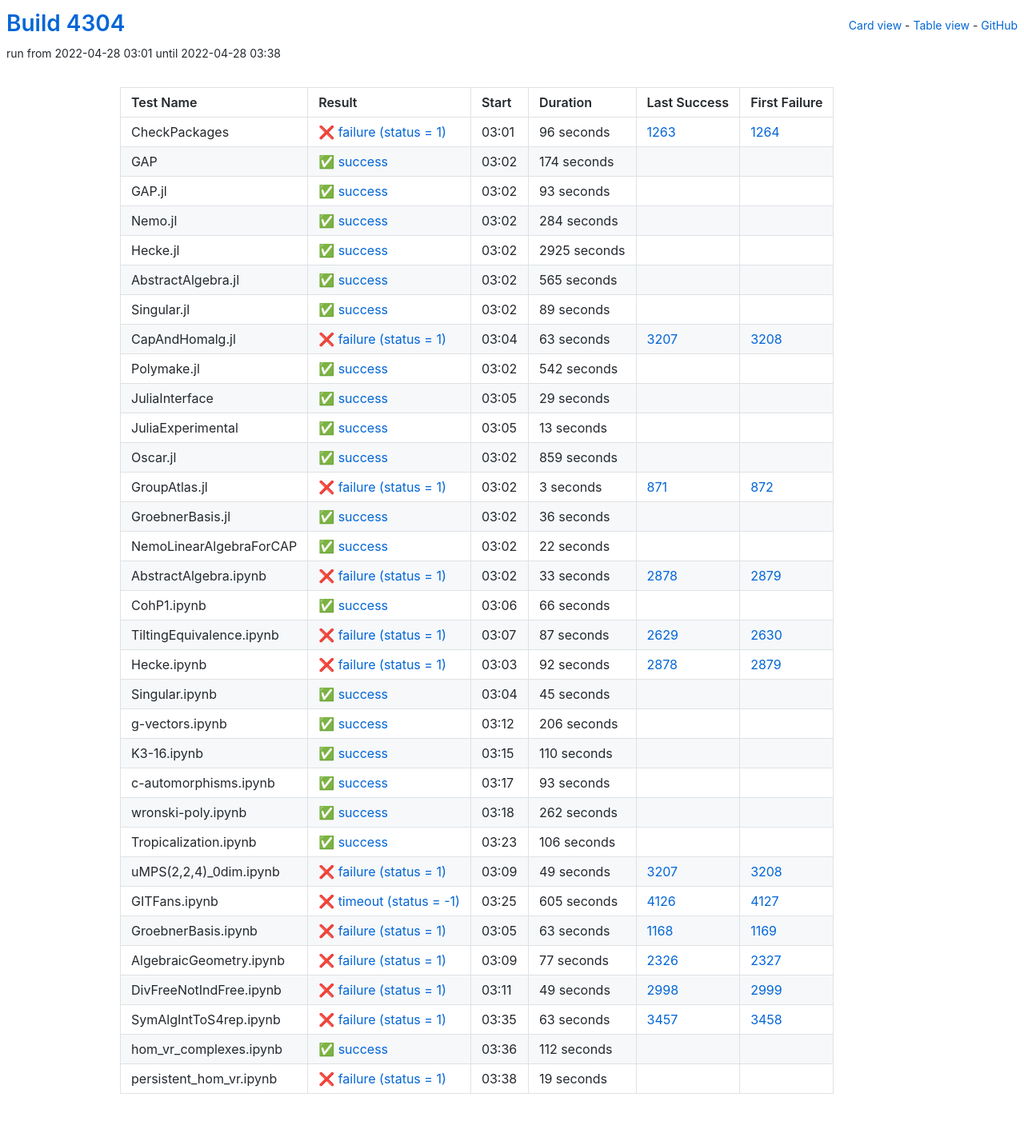
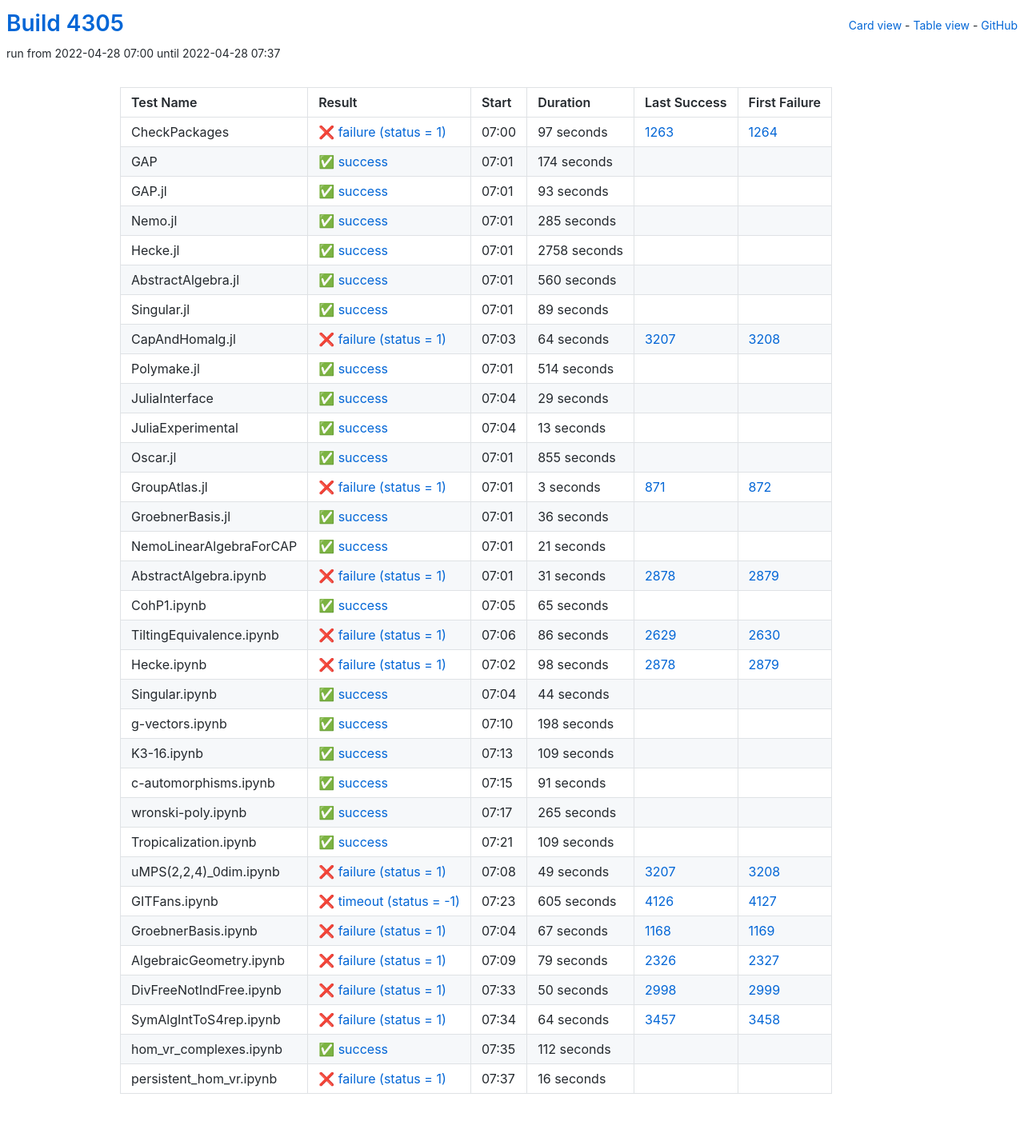
Before and after one commit to oscar-system/oscar-ci-status-stable, a Jekyll site: the page built from table.html, in a window 1280 px wide. Shown: the whole page at 80% size. Built offline with Jekyll 4.4.1, drawn with Linux system fonts in a browser that asks for light colours.

Commit message:
Build #4305

```diff
--- a/_data/ci.yml
+++ b/_data/ci.yml
@@ -1,6 +1,6 @@
 ---
-build: 4304
-build_url: https://oscarci.mathematik.uni-kl.de/job/oscar-stable/4304/
+build: 4305
+build_url: https://oscarci.mathematik.uni-kl.de/job/oscar-stable/4305/
 job: oscar-stable
 organization: oscar-system
 repo: oscar-ci-status-stable
@@ -8,20 +8,20 @@ repourl: https://github.com/oscar-system/oscar-ci-status-stable
 tests:
 - name: CheckPackages
   id: checkpackages
-  log: https://oscarci.mathematik.uni-kl.de/job/oscar-stable/4304/artifact/logs/build-4304/CheckPackages.log
-  start: 2022-04-28 03:01
+  log: https://oscarci.mathematik.uni-kl.de/job/oscar-stable/4305/artifact/logs/build-4305/CheckPackages.log
+  start: 2022-04-28 07:00
   success: false
   exitcode: 1
   status: failure
-  duration: 96
+  duration: 97
   last_success: 1263
   last_success_url: https://oscarci.mathematik.uni-kl.de/job/oscar-stable/1263/
   first_failure: 1264
   first_failure_url: https://oscarci.mathematik.uni-kl.de/job/oscar-stable/1264/
 - name: GAP
   id: gap
-  log: https://oscarci.mathematik.uni-kl.de/job/oscar-stable/4304/artifact/logs/build-4304/GAP.log
-  start: 2022-04-28 03:02
+  log: https://oscarci.mathematik.uni-kl.de/job/oscar-stable/4305/artifact/logs/build-4305/GAP.log
+  start: 2022-04-28 07:01
   success: true
   exitcode: 0
   status: success
@@ -32,8 +32,8 @@ tests:
   first_failure_url:
 - name: GAP.jl
   id: gap-jl
-  log: https://oscarci.mathematik.uni-kl.de/job/oscar-stable/4304/artifact/logs/build-4304/GAP.jl.log
-  start: 2022-04-28 03:02
+  log: https://oscarci.mathematik.uni-kl.de/job/oscar-stable/4305/artifact/logs/build-4305/GAP.jl.log
+  start: 2022-04-28 07:01
   success: true
   exitcode: 0
   status: success
@@ -44,44 +44,44 @@ tests:
   first_failure_url:
 - name: Nemo.jl
   id: nemo-jl
-  log: https://oscarci.mathematik.uni-kl.de/job/oscar-stable/4304/artifact/logs/build-4304/Nemo.jl.log
-  start: 2022-04-28 03:02
+  log: https://oscarci.mathematik.uni-kl.de/job/oscar-stable/4305/artifact/logs/build-4305/Nemo.jl.log
+  start: 2022-04-28 07:01
   success: true
   exitcode: 0
   status: success
-  duration: 284
+  duration: 285
   last_success: false
   last_success_url:
   first_failure: false
   first_failure_url:
 - name: Hecke.jl
   id: hecke-jl
-  log: https://oscarci.mathematik.uni-kl.de/job/oscar-stable/4304/artifact/logs/build-4304/Hecke.jl.log
-  start: 2022-04-28 03:02
+  log: https://oscarci.mathematik.uni-kl.de/job/oscar-stable/4305/artifact/logs/build-4305/Hecke.jl.log
+  start: 2022-04-28 07:01
   success: true
   exitcode: 0
   status: success
-  duration: 2925
+  duration: 2758
   last_success: false
   last_success_url:
   first_failure: false
   first_failure_url:
 - name: AbstractAlgebra.jl
   id: abstractalgebra-jl
-  log: https://oscarci.mathematik.uni-kl.de/job/oscar-stable/4304/artifact/logs/build-4304/AbstractAlgebra.jl.log
-  start: 2022-04-28 03:02
+  log: https://oscarci.mathematik.uni-kl.de/job/oscar-stable/4305/artifact/logs/build-4305/AbstractAlgebra.jl.log
+  start: 2022-04-28 07:01
   success: true
   exitcode: 0
   status: success
-  duration: 565
+  duration: 560
   last_success: false
   last_success_url:
   first_failure: false
   first_failure_url:
 - name: Singular.jl
   id: singular-jl
-  log: https://oscarci.mathematik.uni-kl.de/job/oscar-stable/4304/artifact/logs/build-4304/Singular.jl.log
-  start: 2022-04-28 03:02
+  log: https://oscarci.mathematik.uni-kl.de/job/oscar-stable/4305/artifact/logs/build-4305/Singular.jl.log
+  start: 2022-04-28 07:01
   success: true
   exitcode: 0
   status: success
@@ -92,32 +92,32 @@ tests:
   first_failure_url:
 - name: CapAndHomalg.jl
   id: capandhomalg-jl
-  log: https://oscarci.mathematik.uni-kl.de/job/oscar-stable/4304/artifact/logs/build-4304/CapAndHomalg.jl.log
-  start: 2022-04-28 03:04
+  log: https://oscarci.mathematik.uni-kl.de/job/oscar-stable/4305/artifact/logs/build-4305/CapAndHomalg.jl.log
+  start: 2022-04-28 07:03
   success: false
   exitcode: 1
   status: failure
-  duration: 63
+  duration: 64
   last_success: 3207
   last_success_url: https://oscarci.mathematik.uni-kl.de/job/oscar-stable/3207/
   first_failure: 3208
   first_failure_url: https://oscarci.mathematik.uni-kl.de/job/oscar-stable/3208/
 - name: Polymake.jl
   id: polymake-jl
-  log: https://oscarci.mathematik.uni-kl.de/job/oscar-stable/4304/artifact/logs/build-4304/Polymake.jl.log
-  start: 2022-04-28 03:02
+  log: https://oscarci.mathematik.uni-kl.de/job/oscar-stable/4305/artifact/logs/build-4305/Polymake.jl.log
+  start: 2022-04-28 07:01
   success: true
   exitcode: 0
   status: success
-  duration: 542
+  duration: 514
   last_success: false
   last_success_url:
   first_failure: false
   first_failure_url:
 - name: JuliaInterface
   id: juliainterface
-  log: https://oscarci.mathematik.uni-kl.de/job/oscar-stable/4304/artifact/logs/build-4304/JuliaInterface.log
-  start: 2022-04-28 03:05
+  log: https://oscarci.mathematik.uni-kl.de/job/oscar-stable/4305/artifact/logs/build-4305/JuliaInterface.log
+  start: 2022-04-28 07:04
   success: true
   exitcode: 0
   status: success
@@ -128,8 +128,8 @@ tests:
   first_failure_url:
 - name: JuliaExperimental
   id: juliaexperimental
-  log: https://oscarci.mathematik.uni-kl.de/job/oscar-stable/4304/artifact/logs/build-4304/JuliaExperimental.log
-  start: 2022-04-28 03:05
+  log: https://oscarci.mathematik.uni-kl.de/job/oscar-stable/4305/artifact/logs/build-4305/JuliaExperimental.log
+  start: 2022-04-28 07:04
   success: true
   exitcode: 0
   status: success
@@ -140,20 +140,20 @@ tests:
   first_failure_url:
 - name: Oscar.jl
   id: oscar-jl
-  log: https://oscarci.mathematik.uni-kl.de/job/oscar-stable/4304/artifact/logs/build-4304/Oscar.jl.log
-  start: 2022-04-28 03:02
+  log: https://oscarci.mathematik.uni-kl.de/job/oscar-stable/4305/artifact/logs/build-4305/Oscar.jl.log
+  start: 2022-04-28 07:01
   success: true
   exitcode: 0
   status: success
-  duration: 859
+  duration: 855
   last_success: false
   last_success_url:
   first_failure: false
   first_failure_url:
 - name: GroupAtlas.jl
   id: groupatlas-jl
-  log: https://oscarci.mathematik.uni-kl.de/job/oscar-stable/4304/artifact/logs/build-4304/GroupAtlas.jl.log
-  start: 2022-04-28 03:02
+  log: https://oscarci.mathematik.uni-kl.de/job/oscar-stable/4305/artifact/logs/build-4305/GroupAtlas.jl.log
+  start: 2022-04-28 07:01
   success: false
   exitcode: 1
   status: failure
@@ -164,8 +164,8 @@ tests:
   first_failure_url: https://oscarci.mathematik.uni-kl.de/job/oscar-stable/872/
 - name: GroebnerBasis.jl
   id: groebnerbasis-jl
-  log: https://oscarci.mathematik.uni-kl.de/job/oscar-stable/4304/artifact/logs/build-4304/GroebnerBasis.jl.log
-  start: 2022-04-28 03:02
+  log: https://oscarci.mathematik.uni-kl.de/job/oscar-stable/4305/artifact/logs/build-4305/GroebnerBasis.jl.log
+  start: 2022-04-28 07:01
   success: true
   exitcode: 0
   status: success
@@ -176,140 +176,140 @@ tests:
   first_failure_url:
 - name: NemoLinearAlgebraForCAP
   id: nemolinearalgebraforcap
-  log: https://oscarci.mathematik.uni-kl.de/job/oscar-stable/4304/artifact/logs/build-4304/NemoLinearAlgebraForCAP.log
-  start: 2022-04-28 03:02
+  log: https://oscarci.mathematik.uni-kl.de/job/oscar-stable/4305/artifact/logs/build-4305/NemoLinearAlgebraForCAP.log
+  start: 2022-04-28 07:01
   success: true
   exitcode: 0
   status: success
-  duration: 22
+  duration: 21
   last_success: false
   last_success_url:
   first_failure: false
   first_failure_url:
 - name: AbstractAlgebra.ipynb
   id: abstractalgebra-ipynb
-  log: https://oscarci.mathematik.uni-kl.de/job/oscar-stable/4304/artifact/logs/build-4304/AbstractAlgebra.ipynb.log
-  start: 2022-04-28 03:02
+  log: https://oscarci.mathematik.uni-kl.de/job/oscar-stable/4305/artifact/logs/build-4305/AbstractAlgebra.ipynb.log
+  start: 2022-04-28 07:01
   success: false
   exitcode: 1
   status: failure
-  duration: 33
+  duration: 31
   last_success: 2878
   last_success_url: https://oscarci.mathematik.uni-kl.de/job/oscar-stable/2878/
   first_failure: 2879
   first_failure_url: https://oscarci.mathematik.uni-kl.de/job/oscar-stable/2879/
 - name: CohP1.ipynb
   id: cohp1-ipynb
-  log: https://oscarci.mathematik.uni-kl.de/job/oscar-stable/4304/artifact/logs/build-4304/CohP1.ipynb.log
-  start: 2022-04-28 03:06
+  log: https://oscarci.mathematik.uni-kl.de/job/oscar-stable/4305/artifact/logs/build-4305/CohP1.ipynb.log
+  start: 2022-04-28 07:05
   success: true
   exitcode: 0
   status: success
-  duration: 66
+  duration: 65
   last_success: false
   last_success_url:
   first_failure: false
   first_failure_url:
 - name: TiltingEquivalence.ipynb
   id: tiltingequivalence-ipynb
-  log: https://oscarci.mathematik.uni-kl.de/job/oscar-stable/4304/artifact/logs/build-4304/TiltingEquivalence.ipynb.log
-  start: 2022-04-28 03:07
+  log: https://oscarci.mathematik.uni-kl.de/job/oscar-stable/4305/artifact/logs/build-4305/TiltingEquivalence.ipynb.log
+  start: 2022-04-28 07:06
   success: false
   exitcode: 1
   status: failure
-  duration: 87
+  duration: 86
   last_success: 2629
   last_success_url: https://oscarci.mathematik.uni-kl.de/job/oscar-stable/2629/
   first_failure: 2630
   first_failure_url: https://oscarci.mathematik.uni-kl.de/job/oscar-stable/2630/
 - name: Hecke.ipynb
   id: hecke-ipynb
-  log: https://oscarci.mathematik.uni-kl.de/job/oscar-stable/4304/artifact/logs/build-4304/Hecke.ipynb.log
-  start: 2022-04-28 03:03
+  log: https://oscarci.mathematik.uni-kl.de/job/oscar-stable/4305/artifact/logs/build-4305/Hecke.ipynb.log
+  start: 2022-04-28 07:02
   success: false
   exitcode: 1
   status: failure
-  duration: 92
+  duration: 98
   last_success: 2878
   last_success_url: https://oscarci.mathematik.uni-kl.de/job/oscar-stable/2878/
   first_failure: 2879
   first_failure_url: https://oscarci.mathematik.uni-kl.de/job/oscar-stable/2879/
 - name: Singular.ipynb
   id: singular-ipynb
-  log: https://oscarci.mathematik.uni-kl.de/job/oscar-stable/4304/artifact/logs/build-4304/Singular.ipynb.log
-  start: 2022-04-28 03:04
+  log: https://oscarci.mathematik.uni-kl.de/job/oscar-stable/4305/artifact/logs/build-4305/Singular.ipynb.log
+  start: 2022-04-28 07:04
   success: true
   exitcode: 0
   status: success
-  duration: 45
+  duration: 44
   last_success: false
   last_success_url:
   first_failure: false
   first_failure_url:
 - name: g-vectors.ipynb
   id: g-vectors-ipynb
-  log: https://oscarci.mathematik.uni-kl.de/job/oscar-stable/4304/artifact/logs/build-4304/g-vectors.ipynb.log
-  start: 2022-04-28 03:12
+  log: https://oscarci.mathematik.uni-kl.de/job/oscar-stable/4305/artifact/logs/build-4305/g-vectors.ipynb.log
+  start: 2022-04-28 07:10
   success: true
   exitcode: 0
   status: success
-  duration: 206
+  duration: 198
   last_success: false
   last_success_url:
   first_failure: false
   first_failure_url:
 - name: K3-16.ipynb
   id: k3-16-ipynb
-  log: https://oscarci.mathematik.uni-kl.de/job/oscar-stable/4304/artifact/logs/build-4304/K3-16.ipynb.log
-  start: 2022-04-28 03:15
+  log: https://oscarci.mathematik.uni-kl.de/job/oscar-stable/4305/artifact/logs/build-4305/K3-16.ipynb.log
+  start: 2022-04-28 07:13
   success: true
   exitcode: 0
   status: success
-  duration: 110
+  duration: 109
   last_success: false
   last_success_url:
   first_failure: false
   first_failure_url:
 - name: c-automorphisms.ipynb
   id: c-automorphisms-ipynb
-  log: https://oscarci.mathematik.uni-kl.de/job/oscar-stable/4304/artifact/logs/build-4304/c-automorphisms.ipynb.log
-  start: 2022-04-28 03:17
+  log: https://oscarci.mathematik.uni-kl.de/job/oscar-stable/4305/artifact/logs/build-4305/c-automorphisms.ipynb.log
+  start: 2022-04-28 07:15
   success: true
   exitcode: 0
   status: success
-  duration: 93
+  duration: 91
   last_success: false
   last_success_url:
   first_failure: false
   first_failure_url:
 - name: wronski-poly.ipynb
   id: wronski-poly-ipynb
-  log: https://oscarci.mathematik.uni-kl.de/job/oscar-stable/4304/artifact/logs/build-4304/wronski-poly.ipynb.log
-  start: 2022-04-28 03:18
+  log: https://oscarci.mathematik.uni-kl.de/job/oscar-stable/4305/artifact/logs/build-4305/wronski-poly.ipynb.log
+  start: 2022-04-28 07:17
   success: true
   exitcode: 0
   status: success
-  duration: 262
+  duration: 265
   last_success: false
   last_success_url:
   first_failure: false
   first_failure_url:
 - name: Tropicalization.ipynb
   id: tropicalization-ipynb
-  log: https://oscarci.mathematik.uni-kl.de/job/oscar-stable/4304/artifact/logs/build-4304/Tropicalization.ipynb.log
-  start: 2022-04-28 03:23
+  log: https://oscarci.mathematik.uni-kl.de/job/oscar-stable/4305/artifact/logs/build-4305/Tropicalization.ipynb.log
+  start: 2022-04-28 07:21
   success: true
   exitcode: 0
   status: success
-  duration: 106
+  duration: 109
   last_success: false
   last_success_url:
   first_failure: false
   first_failure_url:
 - name: uMPS(2,2,4)_0dim.ipynb
   id: umps-2-2-4-0dim-ipynb
-  log: https://oscarci.mathematik.uni-kl.de/job/oscar-stable/4304/artifact/logs/build-4304/uMPS-2-2-4-_0dim.ipynb.log
-  start: 2022-04-28 03:09
+  log: https://oscarci.mathematik.uni-kl.de/job/oscar-stable/4305/artifact/logs/build-4305/uMPS-2-2-4-_0dim.ipynb.log
+  start: 2022-04-28 07:08
   success: false
   exitcode: 1
   status: failure
@@ -320,8 +320,8 @@ tests:
   first_failure_url: https://oscarci.mathematik.uni-kl.de/job/oscar-stable/3208/
 - name: GITFans.ipynb
   id: gitfans-ipynb
-  log: https://oscarci.mathematik.uni-kl.de/job/oscar-stable/4304/artifact/logs/build-4304/GITFans.ipynb.log
-  start: 2022-04-28 03:25
+  log: https://oscarci.mathematik.uni-kl.de/job/oscar-stable/4305/artifact/logs/build-4305/GITFans.ipynb.log
+  start: 2022-04-28 07:23
   success: false
   exitcode: -1
   status: timeout
@@ -332,56 +332,56 @@ tests:
   first_failure_url: https://oscarci.mathematik.uni-kl.de/job/oscar-stable/4127/
 - name: GroebnerBasis.ipynb
   id: groebnerbasis-ipynb
-  log: https://oscarci.mathematik.uni-kl.de/job/oscar-stable/4304/artifact/logs/build-4304/GroebnerBasis.ipynb.log
-  start: 2022-04-28 03:05
+  log: https://oscarci.mathematik.uni-kl.de/job/oscar-stable/4305/artifact/logs/build-4305/GroebnerBasis.ipynb.log
+  start: 2022-04-28 07:04
   success: false
   exitcode: 1
   status: failure
-  duration: 63
+  duration: 67
   last_success: 1168
   last_success_url: https://oscarci.mathematik.uni-kl.de/job/oscar-stable/1168/
   first_failure: 1169
   first_failure_url: https://oscarci.mathematik.uni-kl.de/job/oscar-stable/1169/
 - name: AlgebraicGeometry.ipynb
   id: algebraicgeometry-ipynb
-  log: https://oscarci.mathematik.uni-kl.de/job/oscar-stable/4304/artifact/logs/build-4304/AlgebraicGeometry.ipynb.log
-  start: 2022-04-28 03:09
+  log: https://oscarci.mathematik.uni-kl.de/job/oscar-stable/4305/artifact/logs/build-4305/AlgebraicGeometry.ipynb.log
+  start: 2022-04-28 07:09
   success: false
   exitcode: 1
   status: failure
-  duration: 77
+  duration: 79
   last_success: 2326
   last_success_url: https://oscarci.mathematik.uni-kl.de/job/oscar-stable/2326/
   first_failure: 2327
   first_failure_url: https://oscarci.mathematik.uni-kl.de/job/oscar-stable/2327/
 - name: DivFreeNotIndFree.ipynb
   id: divfreenotindfree-ipynb
-  log: https://oscarci.mathematik.uni-kl.de/job/oscar-stable/4304/artifact/logs/build-4304/DivFreeNotIndFree.ipynb.log
-  start: 2022-04-28 03:11
+  log: https://oscarci.mathematik.uni-kl.de/job/oscar-stable/4305/artifact/logs/build-4305/DivFreeNotIndFree.ipynb.log
+  start: 2022-04-28 07:33
   success: false
   exitcode: 1
   status: failure
-  duration: 49
+  duration: 50
   last_success: 2998
   last_success_url: https://oscarci.mathematik.uni-kl.de/job/oscar-stable/2998/
   first_failure: 2999
   first_failure_url: https://oscarci.mathematik.uni-kl.de/job/oscar-stable/2999/
 - name: SymAlgIntToS4rep.ipynb
   id: symalginttos4rep-ipynb
-  log: https://oscarci.mathematik.uni-kl.de/job/oscar-stable/4304/artifact/logs/build-4304/SymAlgIntToS4rep.ipynb.log
-  start: 2022-04-28 03:35
+  log: https://oscarci.mathematik.uni-kl.de/job/oscar-stable/4305/artifact/logs/build-4305/SymAlgIntToS4rep.ipynb.log
+  start: 2022-04-28 07:34
   success: false
   exitcode: 1
   status: failure
-  duration: 63
+  duration: 64
   last_success: 3457
   last_success_url: https://oscarci.mathematik.uni-kl.de/job/oscar-stable/3457/
   first_failure: 3458
   first_failure_url: https://oscarci.mathematik.uni-kl.de/job/oscar-stable/3458/
 - name: hom_vr_complexes.ipynb
   id: hom-vr-complexes-ipynb
-  log: https://oscarci.mathematik.uni-kl.de/job/oscar-stable/4304/artifact/logs/build-4304/hom_vr_complexes.ipynb.log
-  start: 2022-04-28 03:36
+  log: https://oscarci.mathematik.uni-kl.de/job/oscar-stable/4305/artifact/logs/build-4305/hom_vr_complexes.ipynb.log
+  start: 2022-04-28 07:35
   success: true
   exitcode: 0
   status: success
@@ -392,12 +392,12 @@ tests:
   first_failure_url:
 - name: persistent_hom_vr.ipynb
   id: persistent-hom-vr-ipynb
-  log: https://oscarci.mathematik.uni-kl.de/job/oscar-stable/4304/artifact/logs/build-4304/persistent_hom_vr.ipynb.log
-  start: 2022-04-28 03:38
+  log: https://oscarci.mathematik.uni-kl.de/job/oscar-stable/4305/artifact/logs/build-4305/persistent_hom_vr.ipynb.log
+  start: 2022-04-28 07:37
   success: false
   exitcode: 1
   status: failure
-  duration: 19
+  duration: 16
   last_success: false
   last_success_url:
   first_failure: false
```
Also changed, not shown: README.md.
